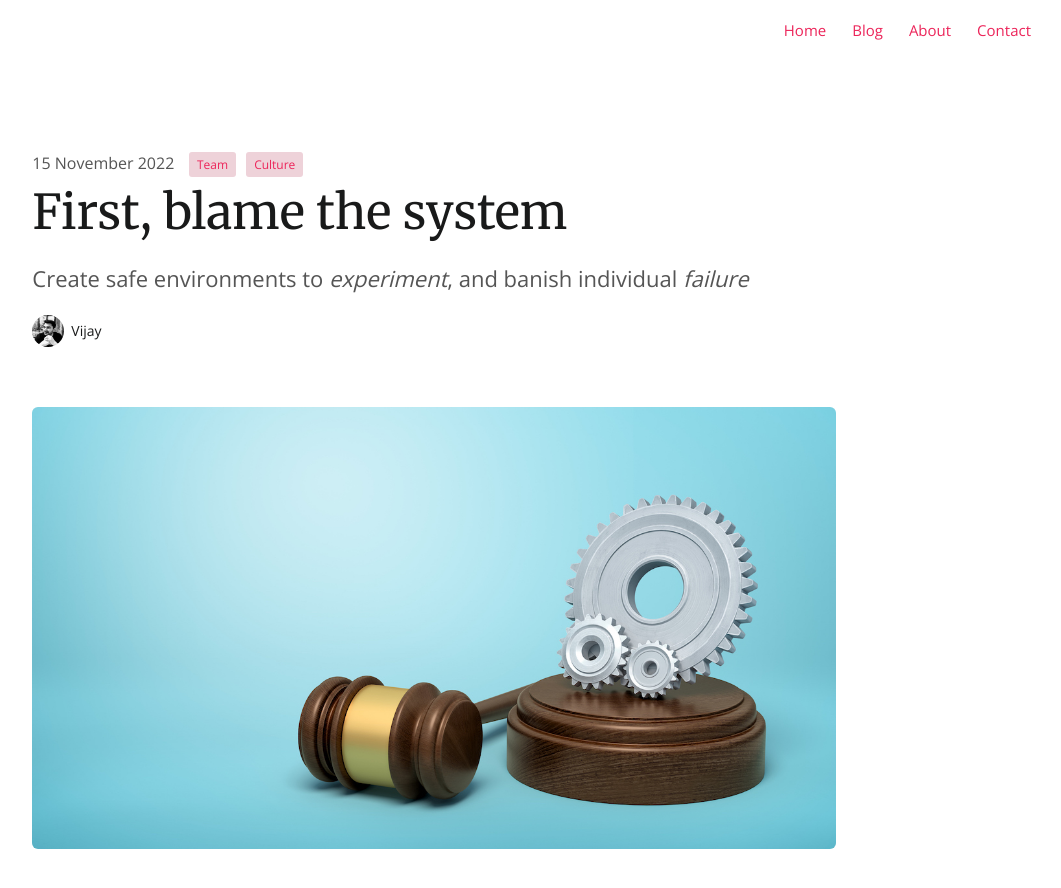
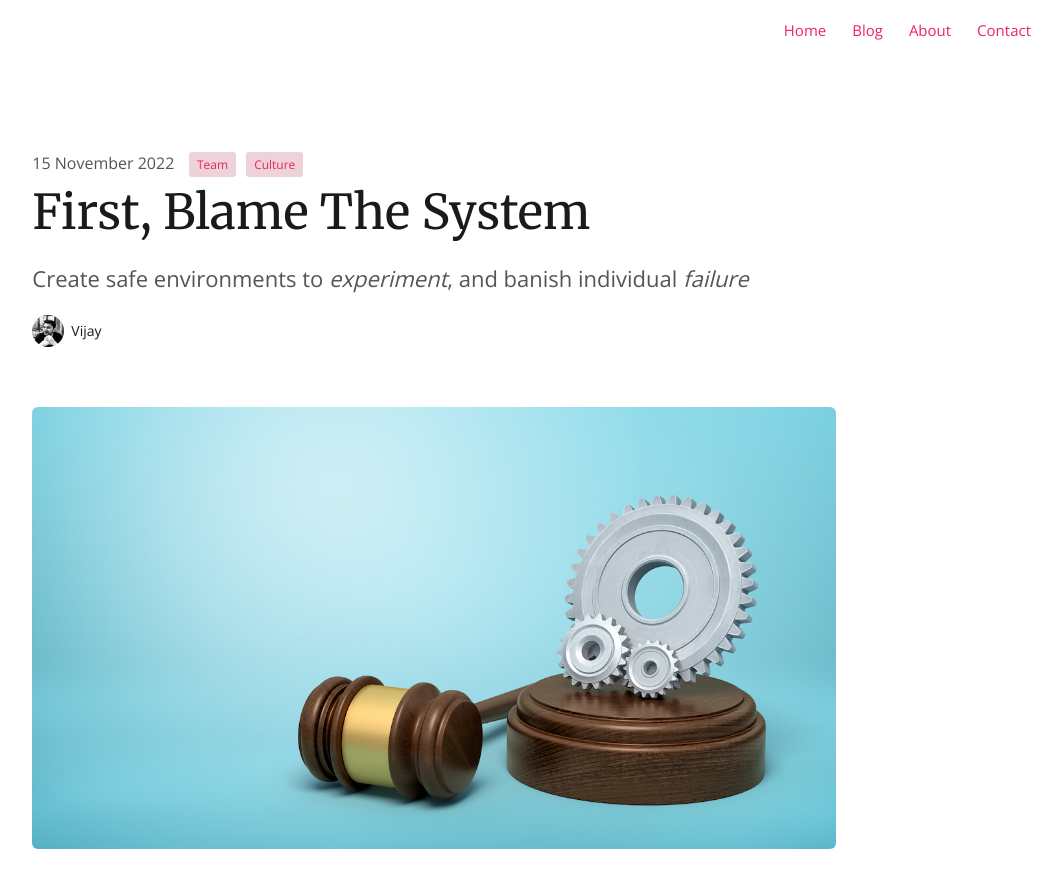
Before and after one commit to spiritedtechie/spiritedtechie.com, a Jekyll site: the page built from collections/_posts/2022-11-15-first-blame-the-system.md, in a window 1280 px wide and 900 px high. Shown: the top 888 px of the window, without its empty margins (206-1267 px from the left). Built offline with Jekyll 4.4.1, drawn with Linux system fonts in a browser that asks for light colours; nearby versions of some CDN libraries; comment, search, counter and statistics services are not loaded.

```diff
--- a/collections/_posts/2022-11-15-first-blame-the-system.md
+++ b/collections/_posts/2022-11-15-first-blame-the-system.md
@@ -1,6 +1,6 @@
 ---
 layout: post
-title: "First, blame the system"
+title: "First, Blame The System"
 date: 2022-11-15T10:00:00Z
 authors: ["Vijay"]
 categories: ["Team", "Culture"]
```
Also changed, not shown: collections/_posts/2022-11-10-4-day-working-week-fo-sho-or-hell-nawww.md (+1 -1 lines).
